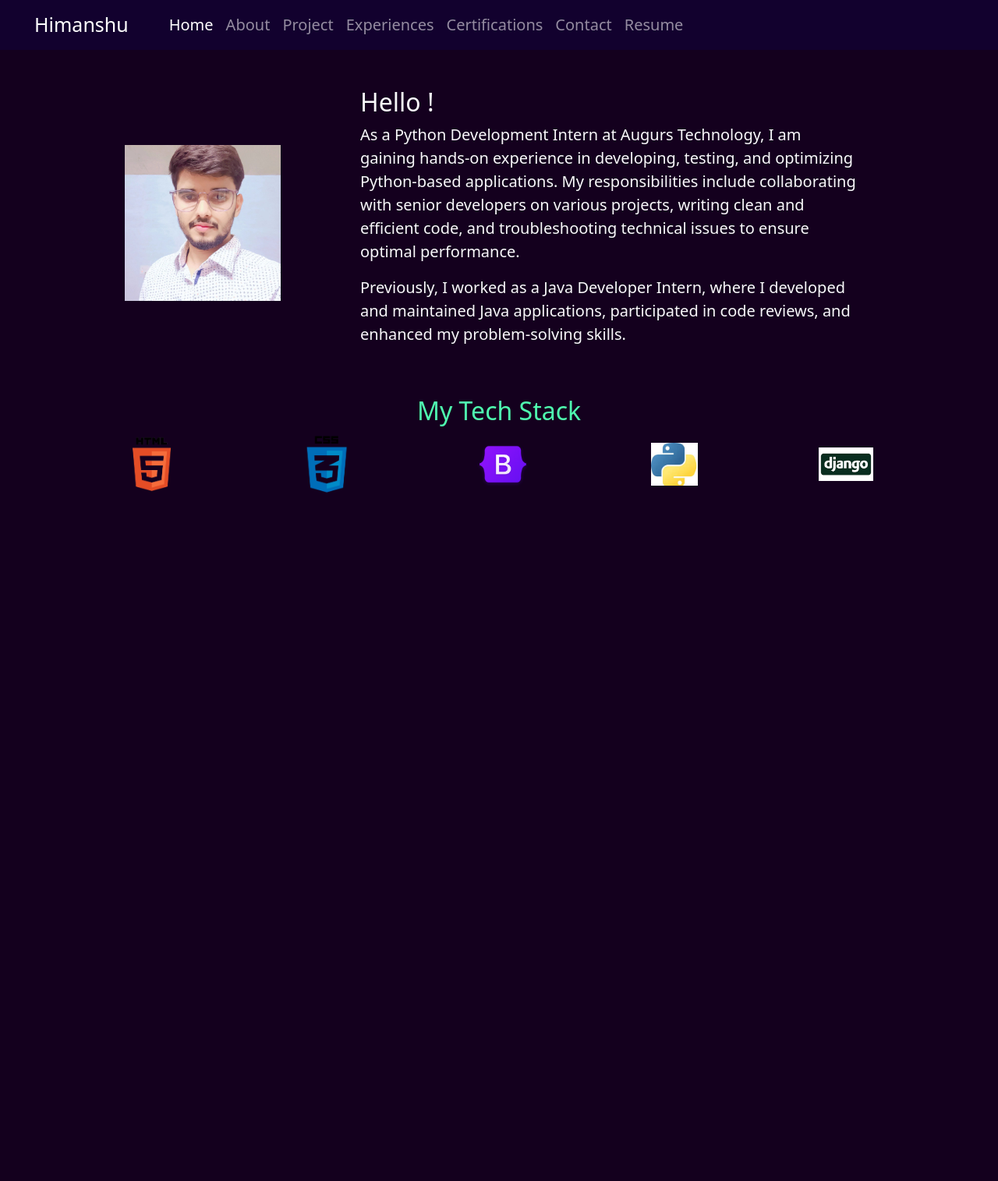
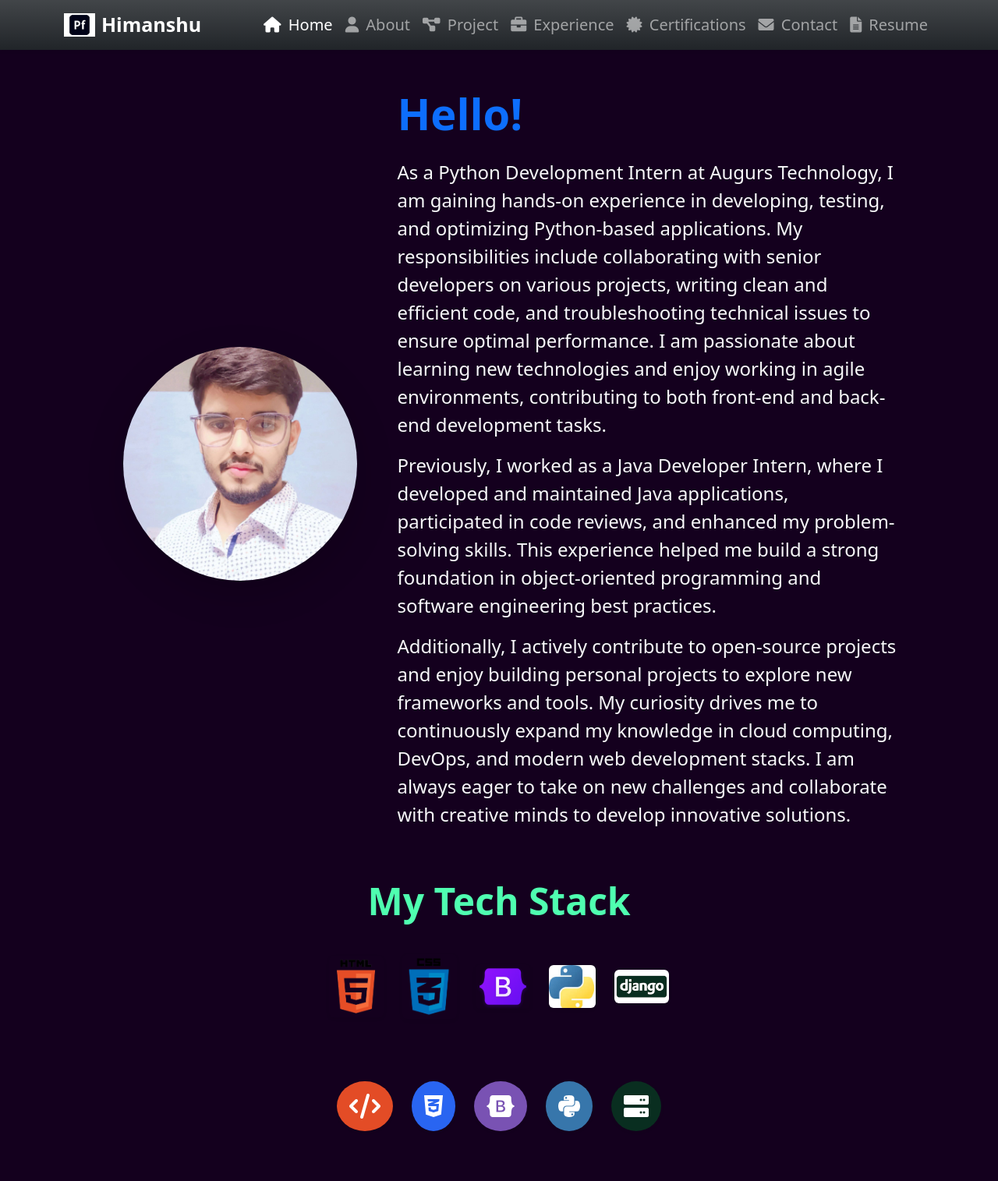
Before and after one commit to Himanshut1806/Portfolio, a Django app: page /about/ in a window 1280 px wide. Shown: the whole page at 78% size. Before the commit the page ends 632 px from the top, so only its background shows below. Run offline with Django 5.2, Linux system fonts and the light colour scheme.

Commit message:
first commit

```diff
--- a/app/templates/about.html
+++ b/app/templates/about.html
@@ -1,80 +1,146 @@
 {% extends "base.html" %} {% load static %} {% block content %}
-<div class="row my-5">
-  <div class="col-4 d-flex justify-content-center align-items-center">
+<div class="row my-5 justify-content-center align-items-center">
+  <div class="col-md-4 d-flex justify-content-center align-items-center">
     <img
       src="{% static 'images/im.jpg' %}"
-      alt="images"
-      class="about_image"
-      width="50"
-      height="50"
-      class="social_links"
+      alt="Profile"
+      class="about-image rounded-circle shadow-lg img-fluid"
+      style="max-width: 300px; height: auto"
     />
   </div>
-  <div class="col-7 text-left text-light">
-    <h2>Hello !</h2>
-    <p class="fs-5">
-      As a Python Development Intern at Augurs Technology, I am gaining
-      hands-on experience in developing, testing, and optimizing Python-based
+  <div class="col-md-7 text-light">
+    <h2 class="display-4 fw-bold mb-4 text-primary">Hello!</h2>
+    <p class="fs-4">
+      As a Python Development Intern at Augurs Technology, I am gaining hands-on
+      experience in developing, testing, and optimizing Python-based
       applications. My responsibilities include collaborating with senior
       developers on various projects, writing clean and efficient code, and
-      troubleshooting technical issues to ensure optimal performance.</p>
-      <p class="fs-5">
+      troubleshooting technical issues to ensure optimal performance. I am
+      passionate about learning new technologies and enjoy working in agile
+      environments, contributing to both front-end and back-end development
+      tasks.
+    </p>
+    <p class="fs-4">
       Previously, I worked as a Java Developer Intern, where I developed and
       maintained Java applications, participated in code reviews, and enhanced
-      my problem-solving skills.
+      my problem-solving skills. This experience helped me build a strong
+      foundation in object-oriented programming and software engineering best
+      practices.
+    </p>
+    <p class="fs-4">
+      Additionally, I actively contribute to open-source projects and enjoy
+      building personal projects to explore new frameworks and tools. My
+      curiosity drives me to continuously expand my knowledge in cloud
+      computing, DevOps, and modern web development stacks. I am always eager to
+      take on new challenges and collaborate with creative minds to develop
+      innovative solutions.
     </p>
   </div>
 </div>
-<div class= "row my-2">
-    <h2 class="text-center" style="color:#4fffb0"> My Tech Stack </h2>
-    <div class="d-flex justify-content-around align-items-center">
+
+<div class="row my-5">
+  <h2 class="text-center fw-bold display-5 mb-4" style="color: #4fffb0">
+    My Tech Stack
+  </h2>
+  <div
+    class="d-flex flex-wrap justify-content-center align-items-center gap-4 p-3"
+  >
     <img
       src="{% static 'images/html.png' %}"
       width="70"
       height="70"
       alt="HTML Logo"
-            class="img-fluid"
+      class="img-fluid rounded shadow-sm"
     />
-
     <img
       src="{% static 'images/css.png' %}"
       width="70"
       height="70"
       alt="CSS Logo"
-            class="img-fluid"
+      class="img-fluid rounded shadow-sm"
     />
-
     <img
       src="{% static 'images/bootstrap.png' %}"
       width="70"
       height="70"
       alt="Bootstrap Logo"
-            class="img-fluid"
+      class="img-fluid rounded shadow-sm"
     />
-
     <img
       src="{% static 'images/python.jpg' %}"
       width="60"
       height="60"
       alt="Python Logo"
-            class="img-fluid"
+      class="img-fluid rounded shadow-sm"
     />
-
-        {% comment %} <img
-            src="{% static 'images/react.png' %}"
-            width="60"
-            height="60"
-            alt="React Logo"
-            class="img-fluid"
-        /> {% endcomment %}
-
     <img
       src="{% static 'images/download.png' %}"
       width="70"
       height="70"
       alt="Django Logo"
-            class="img-fluid"
+      class="img-fluid rounded shadow-sm"
     />
   </div>
 </div>
+
+<div class="row mb-5">
+  <div
+    class="d-flex flex-wrap justify-content-center align-items-center gap-4 p-3"
+  >
+    <div
+      class="tech-icon shadow-sm rounded-circle d-flex justify-content-center align-items-center p-3"
+      style="background: #e34c26"
+    >
+      <i class="fas fa-code fa-2x text-white"></i>
+    </div>
+    <div
+      class="tech-icon shadow-sm rounded-circle d-flex justify-content-center align-items-center p-3"
+      style="background: #2965f1"
+    >
+      <i class="fab fa-css3-alt fa-2x text-white"></i>
+    </div>
+    <div
+      class="tech-icon shadow-sm rounded-circle d-flex justify-content-center align-items-center p-3"
+      style="background: #7952b3"
+    >
+      <i class="fab fa-bootstrap fa-2x text-white"></i>
+    </div>
+    <div
+      class="tech-icon shadow-sm rounded-circle d-flex justify-content-center align-items-center p-3"
+      style="background: #3776ab"
+    >
+      <i class="fab fa-python fa-2x text-white"></i>
+    </div>
+    <div
+      class="tech-icon shadow-sm rounded-circle d-flex justify-content-center align-items-center p-3"
+      style="background: #092e20"
+    >
+      <i class="fas fa-server fa-2x text-white"></i>
+    </div>
+  </div>
+</div>
 {% endblock content %}
+
+
+<style>
+  .about-image {
+    border: 4px solid #4fffb0;
+    transition: all 0.3s ease;
+  }
+  .about-image:hover {
+    transform: scale(1.05);
+    box-shadow: 0 10px 20px rgba(0, 0, 0, 0.2);
+  }
+  .tech-icon {
+    width: 80px;
+    height: 80px;
+    transition: all 0.3s ease;
+  }
+  .tech-icon:hover {
+    transform: scale(1.1);
+  }
+  body {
+    background: #121212;
+    color: #fff;
+  }
+</style>
--- a/app/templates/base.html
+++ b/app/templates/base.html
@@ -6,11 +6,14 @@
     <meta name="viewport" content="width=device-width, initial-scale=1" />
     <title>{% block title %} Portfolio {% endblock title %}</title>
     <link
+
       href="https://cdn.jsdelivr.net/npm/bootstrap@5.2.3/dist/css/bootstrap.min.css"
       rel="stylesheet"
       integrity="sha384-rbsA2VBKQhggwzxH7pPCaAqO46MgnOM80zW1RWuH61DGLwZJEdK2Kadq2F9CUG65"
       crossorigin="anonymous"
     />
+    <link rel="shortcut icon" href="https://logowik.com/content/uploads/images/adobe-portfolio8664.jpg">
+    <link rel="stylesheet" href="https://cdnjs.cloudflare.com/ajax/libs/font-awesome/6.0.0/css/all.min.css">
     <link rel="stylesheet" href="{% static 'css/style.css' %}" />
   </head>
   <body>
--- a/app/templates/experience.html
+++ b/app/templates/experience.html
@@ -6,6 +6,7 @@
     <div class="row g-4">
         {% for eachitem in experience %}
         <div class="col-md-6">
+            <a href="{{ eachitem.certificate_url }}" target="_blank" class="text-decoration-none">
                 <div class="card experience-card shadow-lg h-100">
                     <div class="card-body p-4">
                         <div class="d-flex justify-content-between align-items-start mb-3">
@@ -20,6 +21,7 @@
                         <div class="timeline-connector"></div>
                     </div>
                 </div>
+            </a>
         </div>
         {% endfor %}
     </div>
--- a/app/templates/navbar.html
+++ b/app/templates/navbar.html
@@ -1,44 +1,50 @@
-<nav class="navbar navbar-expand-lg navbar-dark sticky-top">
-      <div class="container-fluid">
-          <a class="navbar-brand ps-4 pe-4" href="/">
-              <i class="fas fa-code me-2"></i>Himanshu
-          </a>
-          <button class="navbar-toggler" type="button" data-bs-toggle="collapse" data-bs-target="#navbarSupportedContent">
-              <span class="navbar-toggler-icon"></span>
-          </button>
-    <button
-      class="navbar-toggler"
-      type="button"
-      data-bs-toggle="collapse"
-      data-bs-target="#navbarSupportedContent"
-      aria-controls="navbarSupportedContent"
-      aria-expanded="false"
-      aria-label="Toggle navigation"
-    >
+{% load static %}
+<nav class="navbar navbar-expand-lg navbar-dark sticky-top bg-dark bg-gradient shadow-sm">
+  <div class="container">
+    <a class="navbar-brand d-flex align-items-center" href="/">
+      <img src="{% static 'images/1234.jpg' %}" alt="Logo" height="30" class="me-2">
+      <span class="fw-bold">Himanshu</span>
+    </a>
+    <button class="navbar-toggler" type="button" data-bs-toggle="collapse" data-bs-target="#navbarSupportedContent"
+      aria-controls="navbarSupportedContent" aria-expanded="false" aria-label="Toggle navigation">
       <span class="navbar-toggler-icon"></span>
     </button>
     <div class="collapse navbar-collapse" id="navbarSupportedContent">
-      <ul class="navbar-nav me-auto mb-2 mb-lg-0">
+      <ul class="navbar-nav ms-auto mb-2 mb-lg-0">
         <li class="nav-item">
-          <a class="nav-link active" aria-current="page" href="/"><i class="fas fa-home me-1"></i>Home</a>
+          <a class="nav-link active" aria-current="page" href="/">
+            <i class="fas fa-home me-1"></i> Home
+          </a>
         </li>
         <li class="nav-item">
-          <a class="nav-link" href="{% url 'about' %}">About</a>
+          <a class="nav-link" href="{% url 'about' %}">
+            <i class="fas fa-user me-1"></i> About
+          </a>
         </li>
         <li class="nav-item">
-          <a class="nav-link" href="{% url 'projects' %}">Project</a>
+          <a class="nav-link" href="{% url 'projects' %}">
+            <i class="fas fa-project-diagram me-1"></i> Project
+          </a>
         </li>
         <li class="nav-item">
-          <a class="nav-link" href="{% url 'experience' %}">Experiences</a>
+          <a class="nav-link" href="{% url 'experience' %}">
+            <i class="fas fa-briefcase me-1"></i> Experience
+          </a>
         </li>
         <li class="nav-item">
-          <a class="nav-link" href="{% url 'certificate' %}">Certifications</a>
+          <a class="nav-link" href="{% url 'certificate' %}">
+            <i class="fas fa-certificate me-1"></i> Certifications
+          </a>
         </li>
         <li class="nav-item">
-          <a class="nav-link" href="{% url 'contact' %}">Contact</a>
+          <a class="nav-link" href="{% url 'contact' %}">
+            <i class="fas fa-envelope me-1"></i> Contact
+          </a>
         </li>
         <li class="nav-item">
-          <a class="nav-link" href="{% url 'resume' %}">Resume</a>
+          <a class="nav-link" href="{% url 'resume' %}">
+            <i class="fas fa-file-alt me-1"></i> Resume
+          </a>
         </li>
       </ul>
     </div>
--- a/app/views.py
+++ b/app/views.py
@@ -48,6 +48,7 @@
             'position': 'Java Developer Intern',
             'Duration': '3 Months',
             'Location': 'Ahmedabad',
+            'certificate_url': 'https://drive.google.com/file/d/1ZeikDHUTnc_Xx8WLgLR3KhB-ISy92upt/view?usp=drivesdk'
         },
     ]
     return render(request, "experience.html", {"experience": experience})
@@ -59,12 +60,11 @@
     return render (request,"contact.html")
 
 def resume(request):
-    resume_path="myapp/Himanshu_s_Resume.pdf"
-    resume_path=staticfiles_storage.path(resume_path)
+    resume_path = "myapp/Himanshu_s_Resume.pdf"
     if staticfiles_storage.exists(resume_path):
-        with open(resume_path,"rb") as resume_file:
-            response=HttpResponse(resume_file.read(),content_type="application/pdf")
-            response['Content-Disposition']='attachment';filename="resume.pdf"
+        with staticfiles_storage.open(resume_path, "rb") as resume_file:
+            response = HttpResponse(resume_file.read(), content_type="application/pdf")
+            response['Content-Disposition'] = 'attachment; filename="Himanshu_s_Resume.pdf"'
             return response
     else:
         return HttpResponse("resume not found", status=404)
```
Also changed, not shown: app/templates/contact.html (+69 -23 lines), app/templates/home.html (+30 -18 lines), app/static/css/style.css (line endings or trailing spaces), app/static/images/1234.jpg (added), 1 other file. Lines whose indentation alone changed are shown as unchanged.
